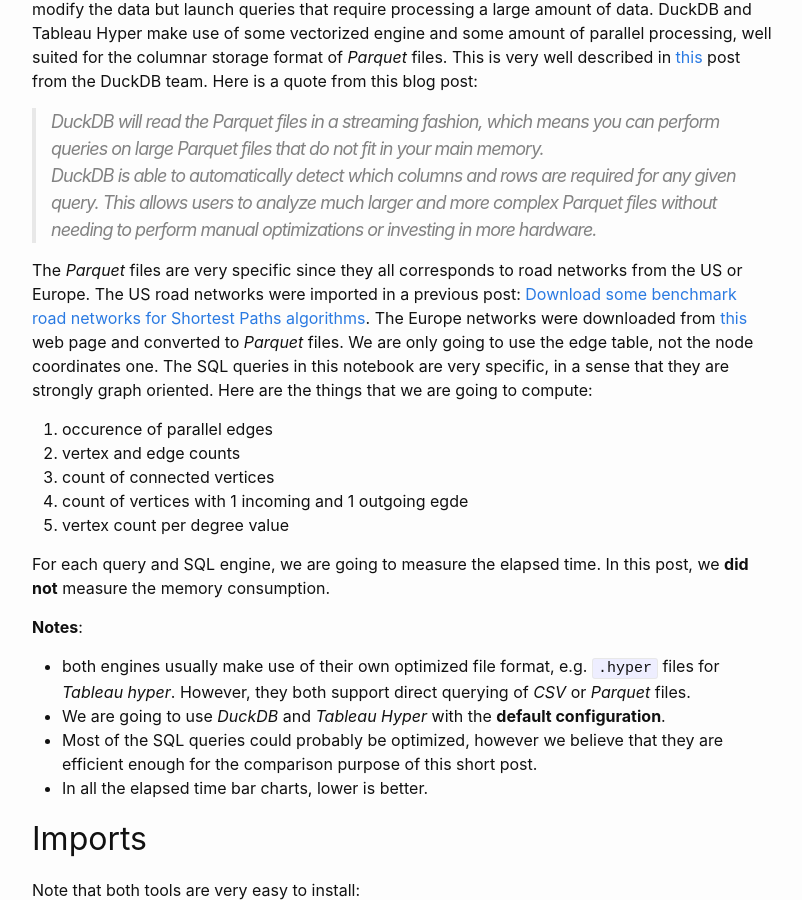
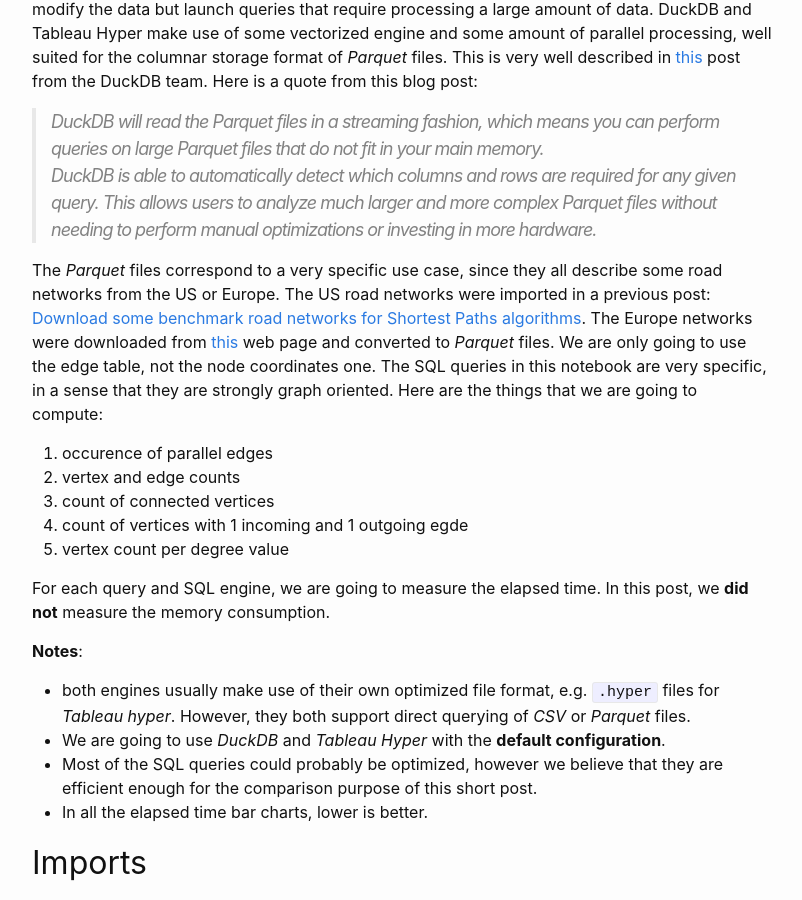
Before and after one commit to aetperf/aetperf.github.io, a Jekyll site: the page built from _posts/2022-09-30-Query-Parquet-files-with-DuckDB-and-Tableau-Hyper-engines.md, in a window 1280 px wide and 900 px high, scrolled down 419 px. Shown: the whole window, without its empty margins (238-1040 px from the left). Built offline with Jekyll 4.4.1, drawn with Linux system fonts in a browser that asks for light colours; comment, search, counter and statistics services are not loaded.

Commit message:
small update

```diff
--- a/_posts/2022-09-30-Query-Parquet-files-with-DuckDB-and-Tableau-Hyper-engines.md
+++ b/_posts/2022-09-30-Query-Parquet-files-with-DuckDB-and-Tableau-Hyper-engines.md
@@ -23,7 +23,7 @@
 > DuckDB will read the Parquet files in a streaming fashion, which means you can perform queries on large Parquet files that do not fit in your main memory.
 > DuckDB is able to automatically detect which columns and rows are required for any given query. This allows users to analyze much larger and more complex Parquet files without needing to perform manual optimizations or investing in more hardware.
 
-The *Parquet* files are very specific since they all corresponds to road networks from the US or Europe. The US road networks were imported in a previous post: [Download some benchmark road networks for Shortest Paths algorithms](https://aetperf.github.io/2022/09/22/Download-some-benchmark-road-networks-for-Shortest-Paths-algorithms.html). The Europe networks were downloaded from [this](https://i11www.iti.kit.edu/resources/roadgraphs.php) web page and converted to *Parquet* files. We are only going to use the edge table, not the node coordinates one. The SQL queries in this notebook are very specific, in a sense that they are strongly graph oriented. Here are the things that we are going to compute:
+The *Parquet* files correspond to a very specific use case, since they all describe some road networks from the US or Europe. The US road networks were imported in a previous post: [Download some benchmark road networks for Shortest Paths algorithms](https://aetperf.github.io/2022/09/22/Download-some-benchmark-road-networks-for-Shortest-Paths-algorithms.html). The Europe networks were downloaded from [this](https://i11www.iti.kit.edu/resources/roadgraphs.php) web page and converted to *Parquet* files. We are only going to use the edge table, not the node coordinates one. The SQL queries in this notebook are very specific, in a sense that they are strongly graph oriented. Here are the things that we are going to compute:
 1. occurence of parallel edges
 2. vertex and edge counts
 3. count of connected vertices
```
